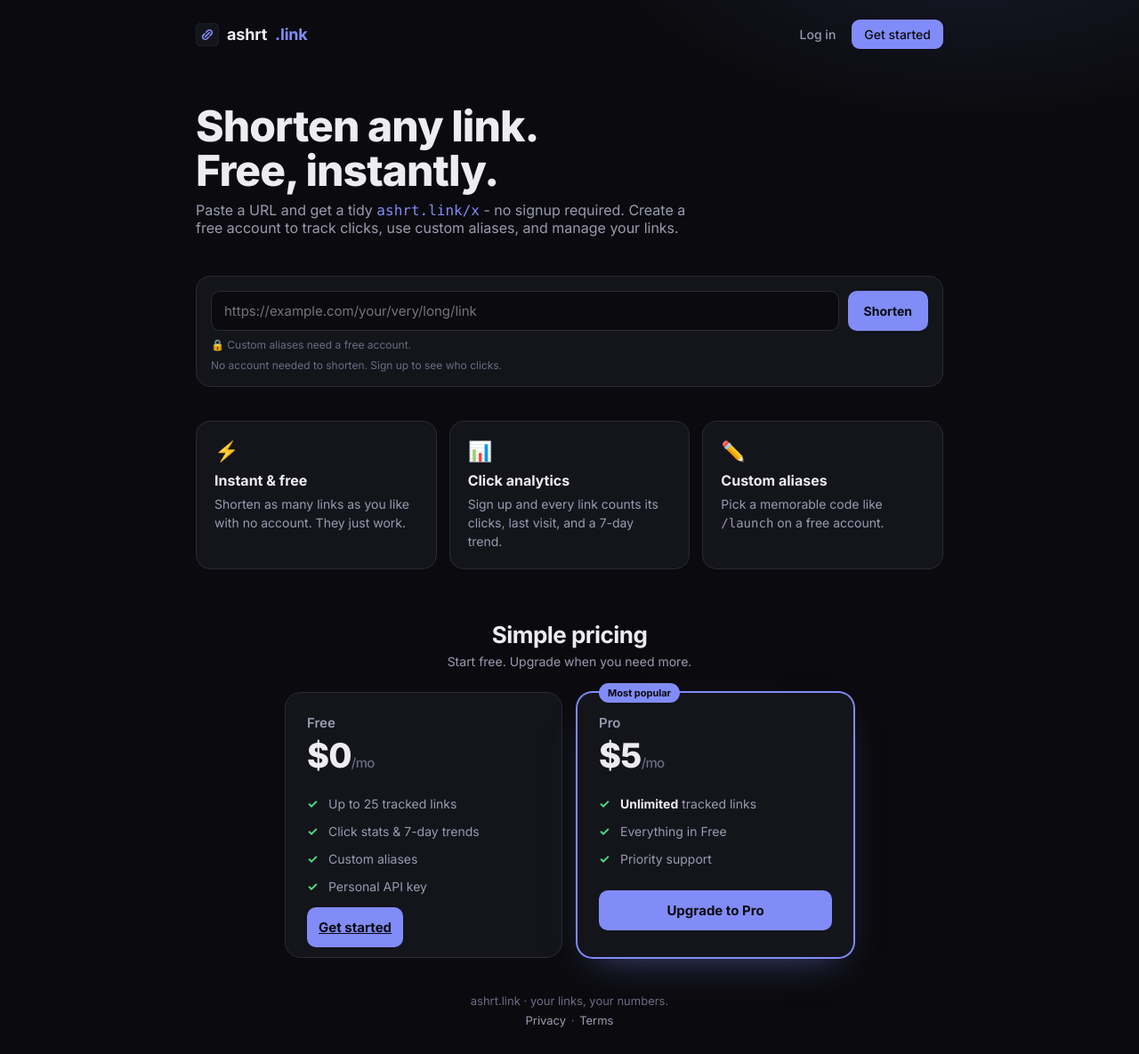
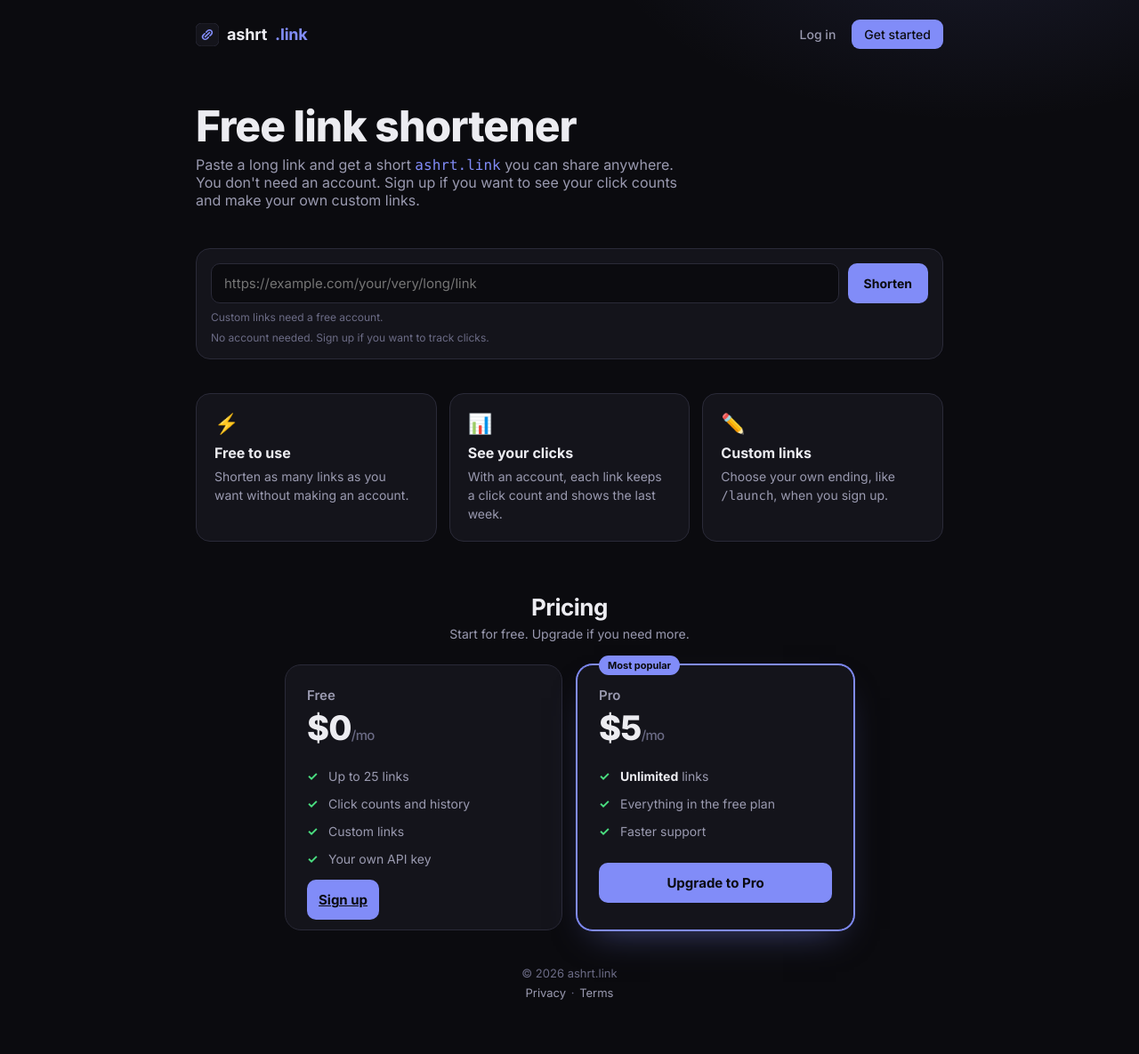
Before and after one commit to golfsum/ashrt.link, a website: page public/index.html in a window 1280 px wide. Shown: the whole page at 89% size. After the commit the page ends 1154 px from the top, so only its background shows below. Drawn offline with Linux system fonts and the light colour scheme; no server answers.

Commit message:
Rewrite site copy to read more plainly
Co-Authored-By: Claude Opus 4.8 <noreply@anthropic.com>

```diff
--- a/public/app.js
+++ b/public/app.js
@@ -176,7 +176,7 @@ $('logout').addEventListener('click', async (e) => {
   if (!user) return
   $('who').textContent = user.plan === 'pro' ? `${user.email} · Pro` : user.email
   if (new URLSearchParams(location.search).get('upgraded')) {
-    alert("You're on Pro 🎉 Thanks for upgrading - your links are now unlimited.")
+    alert("You're on Pro now. Thanks! Your links are unlimited.")
     history.replaceState({}, '', '/dashboard')
   }
   await load()
--- a/public/index.html
+++ b/public/index.html
@@ -3,7 +3,7 @@
   <head>
     <meta charset="UTF-8" />
     <meta name="viewport" content="width=device-width, initial-scale=1.0" />
-    <meta name="description" content="ashrt.link - a fast, free URL shortener. Shorten any link instantly, no signup needed. Create an account to track clicks." />
+    <meta name="description" content="Free URL shortener. Paste a long link and get a short one, no signup needed. Make an account to track clicks." />
     <link rel="icon" type="image/svg+xml" href="/favicon.svg" />
     <link rel="preconnect" href="https://fonts.googleapis.com" />
     <link rel="preconnect" href="https://fonts.gstatic.com" crossorigin />
@@ -26,10 +26,10 @@
       </header>
 
       <section class="hero hero-lg">
-        <h1>Shorten any link.<br />Free, instantly.</h1>
+        <h1>Free link shortener</h1>
         <p>
-          Paste a URL and get a tidy <span class="mono accent">ashrt.link/x</span> - no signup required.
-          Create a free account to track clicks, use custom aliases, and manage your links.
+          Paste a long link and get a short <span class="mono accent">ashrt.link</span> you can share anywhere.
+          You don't need an account. Sign up if you want to see your click counts and make your own custom links.
         </p>
       </section>
 
@@ -39,58 +39,58 @@
           <input id="alias" class="alias mono" type="text" placeholder="custom (optional)" />
           <button id="go" class="btn">Shorten</button>
         </div>
-        <div id="alias-hint" class="hint" style="display:none">🔒 Custom aliases need a free account.</div>
-        <div class="hint">No account needed to shorten. Sign up to see who clicks.</div>
+        <div id="alias-hint" class="hint" style="display:none">Custom links need a free account.</div>
+        <div class="hint">No account needed. Sign up if you want to track clicks.</div>
         <div id="result" class="result">
           <a id="result-link" class="mono" href="#" target="_blank" rel="noreferrer"></a>
           <button id="result-copy" class="copy">Copy</button>
         </div>
         <div id="nudge" class="nudge" style="display:none">
-          Want to see how many people click this? <a href="/signup">Create a free account →</a>
+          Want to see how many people click this link? <a href="/signup">Make a free account</a>
         </div>
       </section>
 
       <section class="features">
         <div class="feature">
           <div class="fi">⚡</div>
-          <h3>Instant &amp; free</h3>
-          <p>Shorten as many links as you like with no account. They just work.</p>
+          <h3>Free to use</h3>
+          <p>Shorten as many links as you want without making an account.</p>
         </div>
         <div class="feature">
           <div class="fi">📊</div>
-          <h3>Click analytics</h3>
-          <p>Sign up and every link counts its clicks, last visit, and a 7-day trend.</p>
+          <h3>See your clicks</h3>
+          <p>With an account, each link keeps a click count and shows the last week.</p>
         </div>
         <div class="feature">
           <div class="fi">✏️</div>
-          <h3>Custom aliases</h3>
-          <p>Pick a memorable code like <span class="mono">/launch</span> on a free account.</p>
+          <h3>Custom links</h3>
+          <p>Choose your own ending, like <span class="mono">/launch</span>, when you sign up.</p>
         </div>
       </section>
 
       <section class="pricing" id="pricing">
-        <h2>Simple pricing</h2>
-        <p class="pricing-sub">Start free. Upgrade when you need more.</p>
+        <h2>Pricing</h2>
+        <p class="pricing-sub">Start for free. Upgrade if you need more.</p>
         <div class="plans">
           <div class="plan">
             <div class="plan-name">Free</div>
             <div class="plan-price">$0<span>/mo</span></div>
             <ul class="plan-feats">
-              <li>Up to 25 tracked links</li>
-              <li>Click stats &amp; 7-day trends</li>
-              <li>Custom aliases</li>
-              <li>Personal API key</li>
+              <li>Up to 25 links</li>
+              <li>Click counts and history</li>
+              <li>Custom links</li>
+              <li>Your own API key</li>
             </ul>
-            <a class="btn btn-block" href="/signup">Get started</a>
+            <a class="btn btn-block" href="/signup">Sign up</a>
           </div>
           <div class="plan plan-pro">
             <div class="plan-badge">Most popular</div>
             <div class="plan-name">Pro</div>
             <div class="plan-price">$5<span>/mo</span></div>
             <ul class="plan-feats">
-              <li><b>Unlimited</b> tracked links</li>
-              <li>Everything in Free</li>
-              <li>Priority support</li>
+              <li><b>Unlimited</b> links</li>
+              <li>Everything in the free plan</li>
+              <li>Faster support</li>
             </ul>
             <button id="pro-btn" class="btn btn-block">Upgrade to Pro</button>
           </div>
@@ -98,7 +98,7 @@
       </section>
 
       <footer>
-        <span>ashrt.link &middot; your links, your numbers.</span>
+        <span>© 2026 ashrt.link</span>
         <span class="foot-links"><a href="/privacy">Privacy</a> &middot; <a href="/terms">Terms</a></span>
       </footer>
     </div>
```
Also changed, not shown: public/account.html (+6 -6 lines), public/dashboard.html (+1 -1 lines), public/login.html (+1 -1 lines), public/privacy.html (+7 -7 lines), public/signup.html (+2 -2 lines), public/terms.html (+1 -1 lines).
